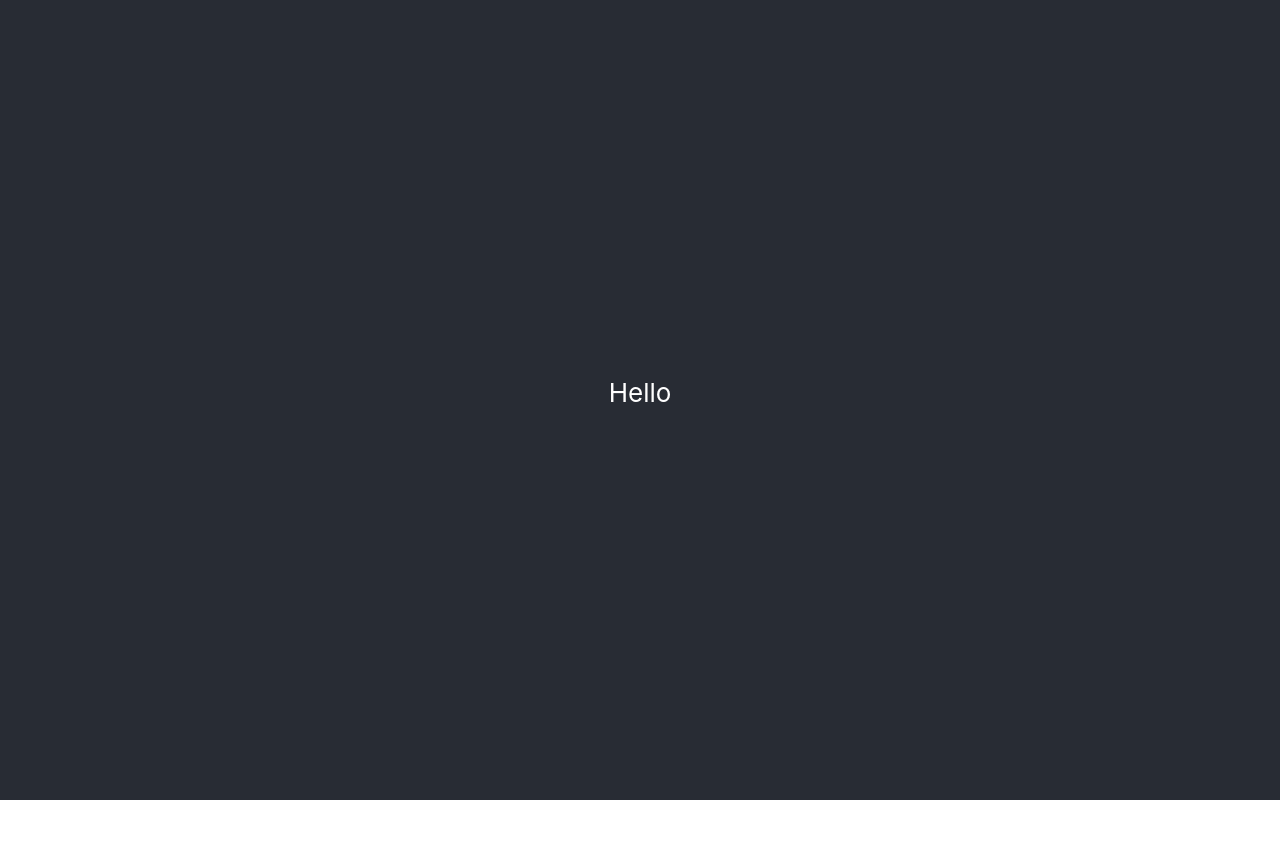
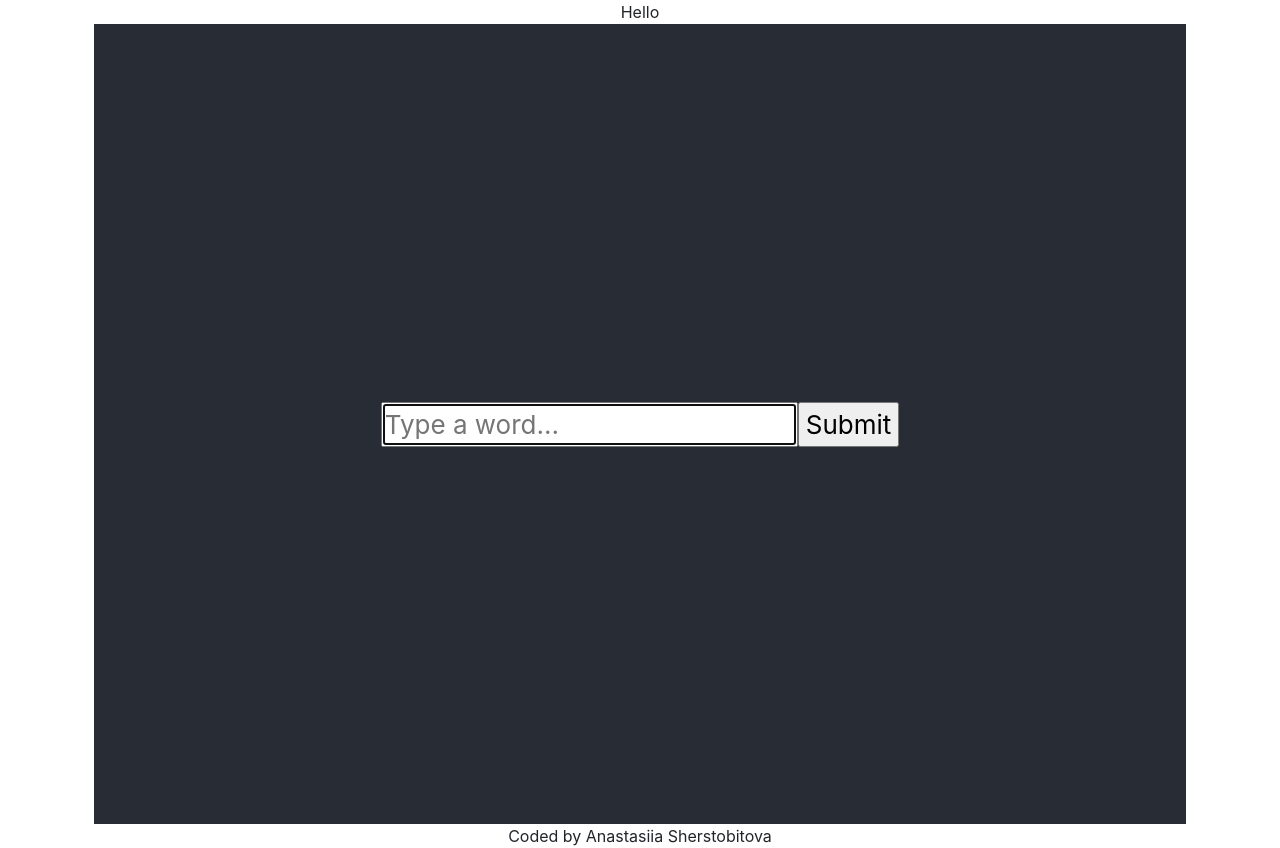
Before and after one commit to anastasiiasher/dictionary-react-app, a React (Create React App) app: page / in a window 1280 px wide. Before the commit the page ends 800 px from the top, so only its background shows below. Built offline with nearby package versions, Linux system fonts and the light colour scheme.

Commit message:
Homework :)

```diff
--- a/src/App.js
+++ b/src/App.js
@@ -1,13 +1,22 @@
 import "./App.css";
+import Dictionary from "./Dictionary";
 
 function App() {
-  return (
-    <div className="App">
-      <header className="App-header">
-        <p>Hello</p>
+return (
+  <div className="App">
+    <div className="container">
+      <header>
+        Hello
       </header>
+      <main>
+        <Dictionary />
+      </main>
+      <footer>
+        Coded by Anastasiia Sherstobitova
+      </footer>
     </div>
-  );
+  </div>
+)
 }
 
 export default App;
--- /dev/null
+++ b/src/Dictionary.js
@@ -0,0 +1,28 @@
+import React, { useState } from "react";
+
+export default function Dictionary() {
+  let [keyword, setKeyword] = useState("");
+
+  function search(event) {
+    event.preventDefault();
+    alert(`${keyword}`);
+  }
+  function handleKeywordChange(event) {
+    setKeyword(event.target.value);
+  }
+  return (
+    <div className="dictionary container">
+      <header className="App-header">
+        <form onSubmit={search}>
+          <input
+            type="search"
+            placeholder="Type a word..."
+            autoFocus="on"
+            onChange={handleKeywordChange}
+          />
+          <input type="submit" placeholder="Search" />
+        </form>
+      </header>
+    </div>
+  );
+}
```
